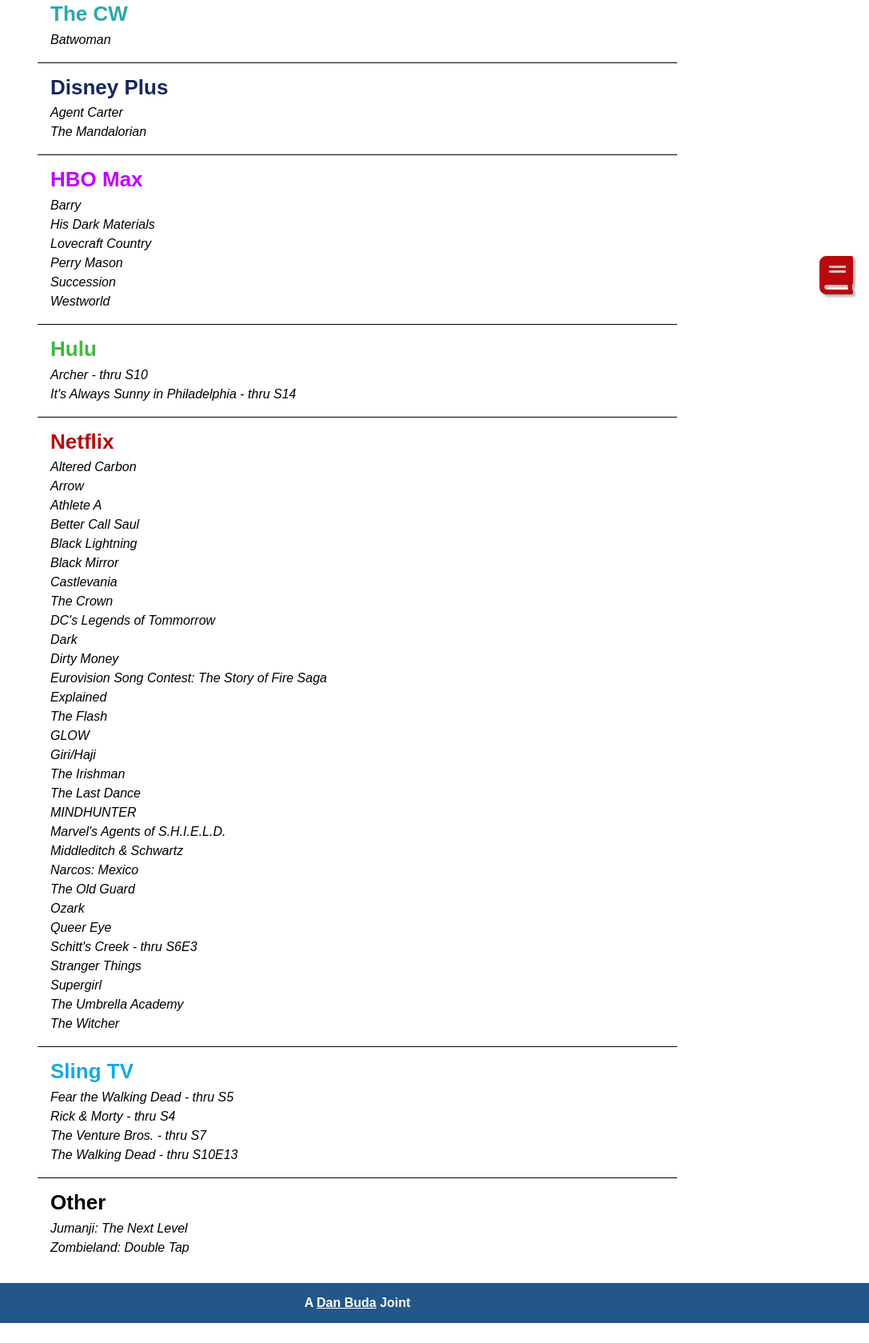
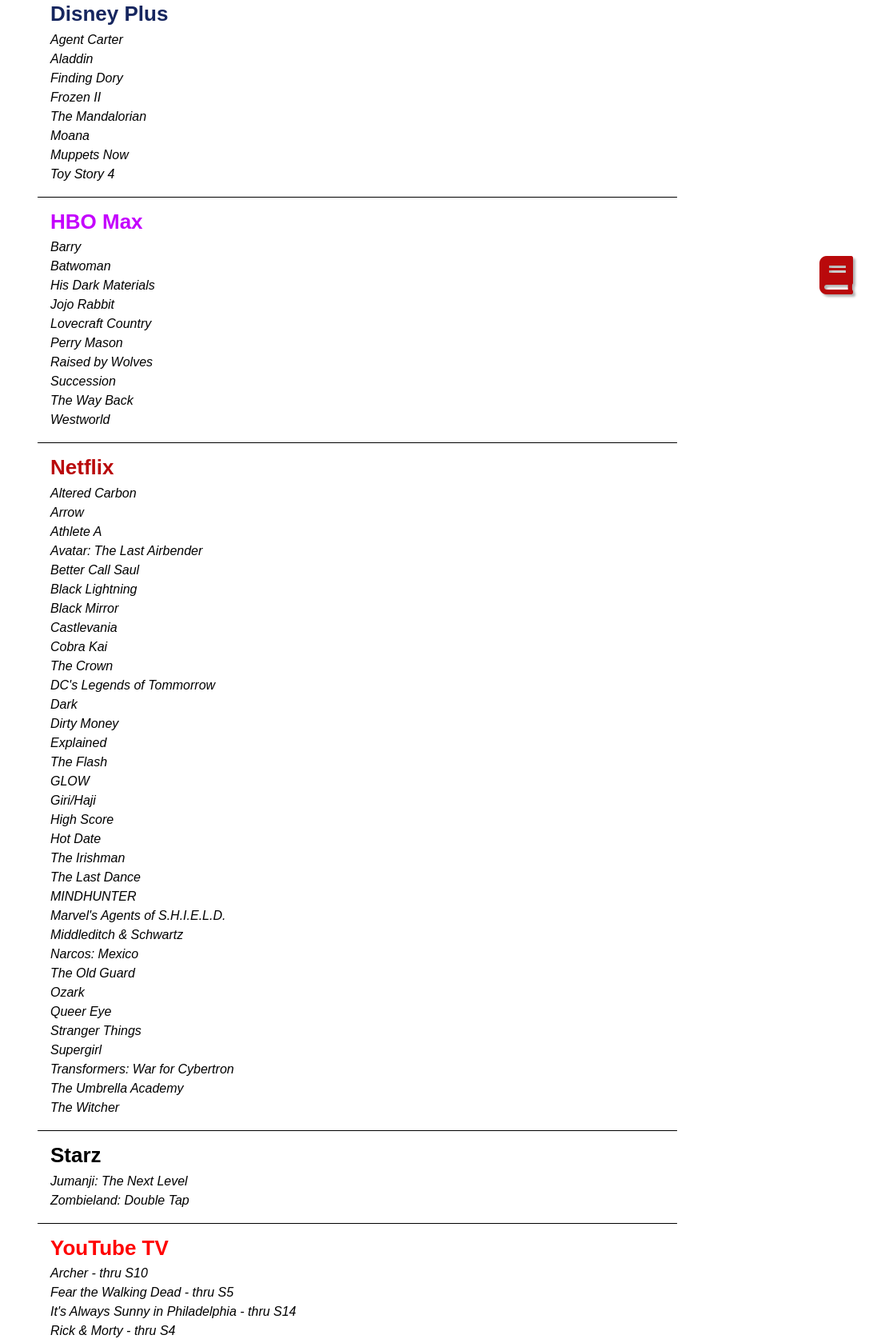
Before and after one commit to DanBuda11/tvlist, a website: page index.html in a window 1280 px wide. Shown: the part 412-2091 px from the top of the page at 80% size, without its empty margins (193-1280 px from the left). Before the commit the page ends 2066 px from the top, so only its background shows below. Drawn offline with nearby package versions, Linux system fonts and the light colour scheme.

Commit message:
update channels & shows

```diff
--- a/main.css
+++ b/main.css
@@ -86,8 +86,8 @@
   color: #0e6aa8;
 }
 
-.slingtv {
-  color: #14abe0;
+.starz {
+  color: #000;
 }
 
 .disneyplus {
@@ -104,6 +104,10 @@
 
 .peacock {
   color: #fda002;
+}
+
+.youtubetv {
+  color: #ff0000;
 }
 
 ul {
--- a/main.js
+++ b/main.js
@@ -8,7 +8,7 @@
 
 const data = [
   {
-    name: 'Amazon Prime Video',
+    name: 'Amazon Prime',
     class: 'amazon',
     shows: ['Jack Ryan', 'Hunters', 'The Boys', 'Upload', 'Undone'],
   },
@@ -23,14 +23,18 @@
     shows: ['Star Trek: Picard', 'Star Trek: Discovery'],
   },
   {
-    name: 'The CW',
-    class: 'cw',
-    shows: ['Batwoman'],
-  },
-  {
     name: 'Disney Plus',
     class: 'disneyplus',
-    shows: ['Agent Carter', 'The Mandalorian'],
+    shows: [
+      'Agent Carter',
+      'The Mandalorian',
+      'Aladdin',
+      'Moana',
+      'Frozen II',
+      'Toy Story 4',
+      'Finding Dory',
+      'Muppets Now',
+    ],
   },
   {
     name: 'HBO Max',
@@ -43,15 +47,16 @@
       'Succession',
       'Perry Mason',
       'Lovecraft Country',
+      'Batwoman',
+      'The Way Back',
+      'Jojo Rabbit',
+      'Raised by Wolves',
     ],
   },
   {
     name: 'Hulu',
     class: 'hulu',
-    shows: [
-      'Archer - thru S10',
-      "It's Always Sunny in Philadelphia - thru S14",
-    ],
+    shows: [],
   },
   {
     name: 'Netflix',
@@ -72,7 +77,6 @@
       'MINDHUNTER',
       'The Crown',
       'Explained',
-      "Schitt's Creek - thru S6E3",
       'The Witcher',
       'The Irishman',
       'Castlevania',
@@ -84,9 +88,13 @@
       'Black Mirror',
       'Dark',
       'Middleditch & Schwartz',
-      'Eurovision Song Contest: The Story of Fire Saga',
       'The Umbrella Academy',
       'Athlete A',
+      'Hot Date',
+      'High Score',
+      'Cobra Kai',
+      'Transformers: War for Cybertron',
+      'Avatar: The Last Airbender',
     ],
   },
   {
@@ -95,19 +103,28 @@
     shows: [],
   },
   {
-    name: 'Sling TV',
-    class: 'slingtv',
+    name: 'Starz',
+    class: 'starz',
+    shows: ['Jumanji: The Next Level', 'Zombieland: Double Tap'],
+  },
+  {
+    name: 'YouTube TV',
+    class: 'youtubetv',
     shows: [
       'Fear the Walking Dead - thru S5',
       'Rick & Morty - thru S4',
       'The Venture Bros. - thru S7',
       'The Walking Dead - thru S10E13',
+      "Schitt's Creek - thru S6E7",
+      'Archer - thru S10',
+      "It's Always Sunny in Philadelphia - thru S14",
+      'The Walking Dead: World Beyond',
     ],
   },
   {
     name: 'Other',
     class: 'other',
-    shows: ['Jumanji: The Next Level', 'Zombieland: Double Tap'],
+    shows: [],
   },
 ];
 
```
